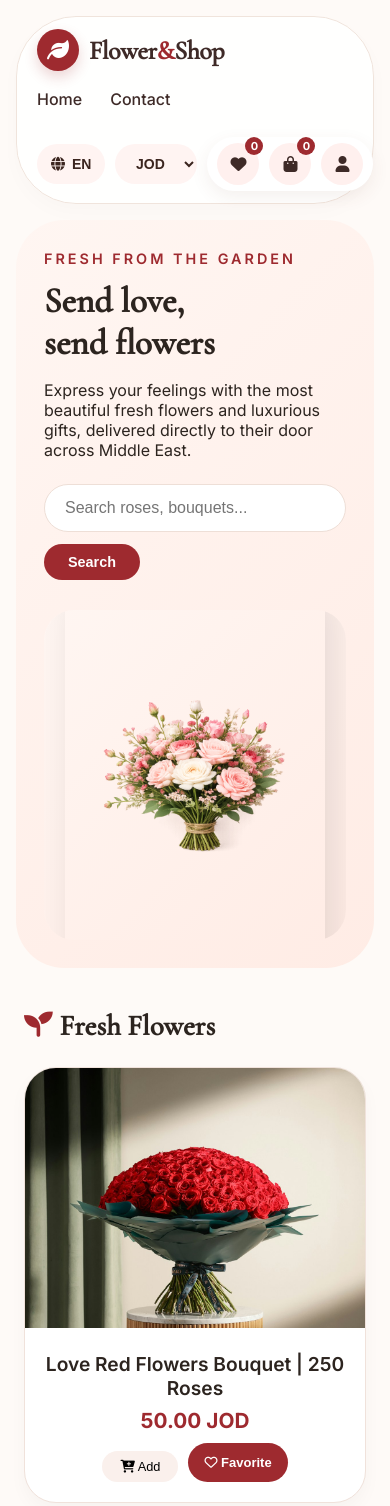
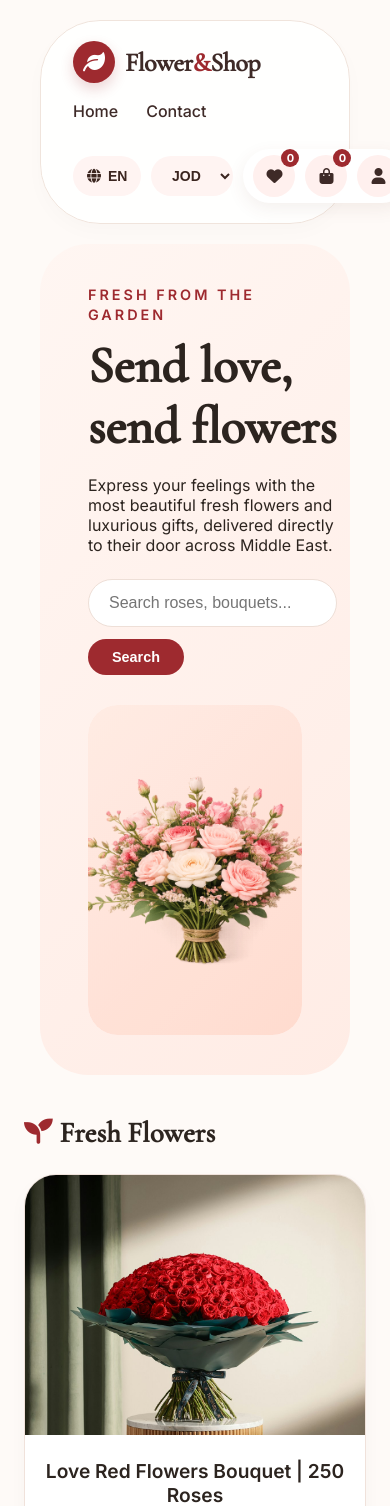
Before and after one commit to hamodalshatti/flower_shop200, a Flask app: page /index in a window 390 px wide; the page is wider, and only the part inside the window is pictured. Shown: the top 1506 px of that part. Run offline with Flask 3, Linux system fonts and the light colour scheme; data comes from the database, SQL or seed files in the repository.

Commit message:
Update index.html

```diff
--- a/templates/index.html
+++ b/templates/index.html
@@ -8,7 +8,7 @@
     <link href="https://fonts.googleapis.com/css2?family=Inter:opsz,wght@14..32,300;14..32,400;14..32,500;14..32,600;14..32,700&family=Cormorant+Garamond:ital,wght@0,400;0,500;1,400&display=swap" rel="stylesheet">
     <link rel="stylesheet" href="https://cdnjs.cloudflare.com/ajax/libs/font-awesome/6.0.0-beta3/css/all.min.css">
 
-    <style>
+   <style>
         * {
             margin: 0;
             padding: 0;
@@ -327,8 +327,11 @@
         }
 
         .landing-page-image-container img {
-            max-width: 260px;
-            filter: drop-shadow(8px 12px 18px rgba(0, 0, 0, 0.1));
+             width: 350px;
+             background: #fbeeee;
+             display: flex;
+             justify-content: center;
+             align-items: center;
         }
         .products {
             display: grid;
@@ -715,8 +718,70 @@
             border-top: 1px solid #f0e2db;
             margin-top: 40px;
         }
+@media (max-width: 768px) {
 
-        @media (max-width: px) {
+    .hero-content {
+        padding: 20px;
+        text-align: center;
+    }
+
+    .hero-content h1 {
+        font-size: 42px;
+        line-height: 1.2;
+    }
+
+    .hero-content p {
+        font-size: 18px;
+    }
+
+    .search-box {
+        flex-direction: column;
+        gap: 12px;
+    }
+
+    .search-box input {
+        width: 100%;
+    }
+
+    .search-box button {
+        width: 100%;
+    }
+
+
+
+    .navbar {
+        flex-direction: column;
+        gap: 15px;
+    }
+
+    .nav-icons {
+        width: 100%;
+        justify-content: center;
+    }
+
+    .currency-selector,
+    .language-selector {
+        width: 100%;
+    }
+
+    .hero-section {
+        flex-direction: column;
+    }
+  .hero-image{
+      width: 100%;
+      mix-blend-mode: multiply;
+    max-width: 320px;
+    height: auto;
+    object-fit: contain;
+    border-radius: 20px;
+}
+
+    .hero-text,
+    .hero-image {
+        width: 100%;
+    }
+}
+        /*@media (max-width: px) {
             .contact-wrapper {
                 grid-template-columns: 1fr;
                 gap: 40px;
@@ -751,7 +816,7 @@
                 padding: 6px 10px;
                 font-size: 0.8rem;
             }
-        }
+        }*/
         .product {
     position: relative;
 }
@@ -797,7 +862,7 @@
 .fav-text-btn.active {
     background: #c45a48;
 }
-        .landing-page-image-container{
+.landing-page-image-container{
     width: 430px;
     height: 330px;
     background: linear-gradient(135deg, #fff6f2 0%, #ffece5 100%);
@@ -816,6 +881,8 @@
     border-radius: 0;
     box-shadow: none;
 }
+
+
     </style>
 </head>
 <body>
```
